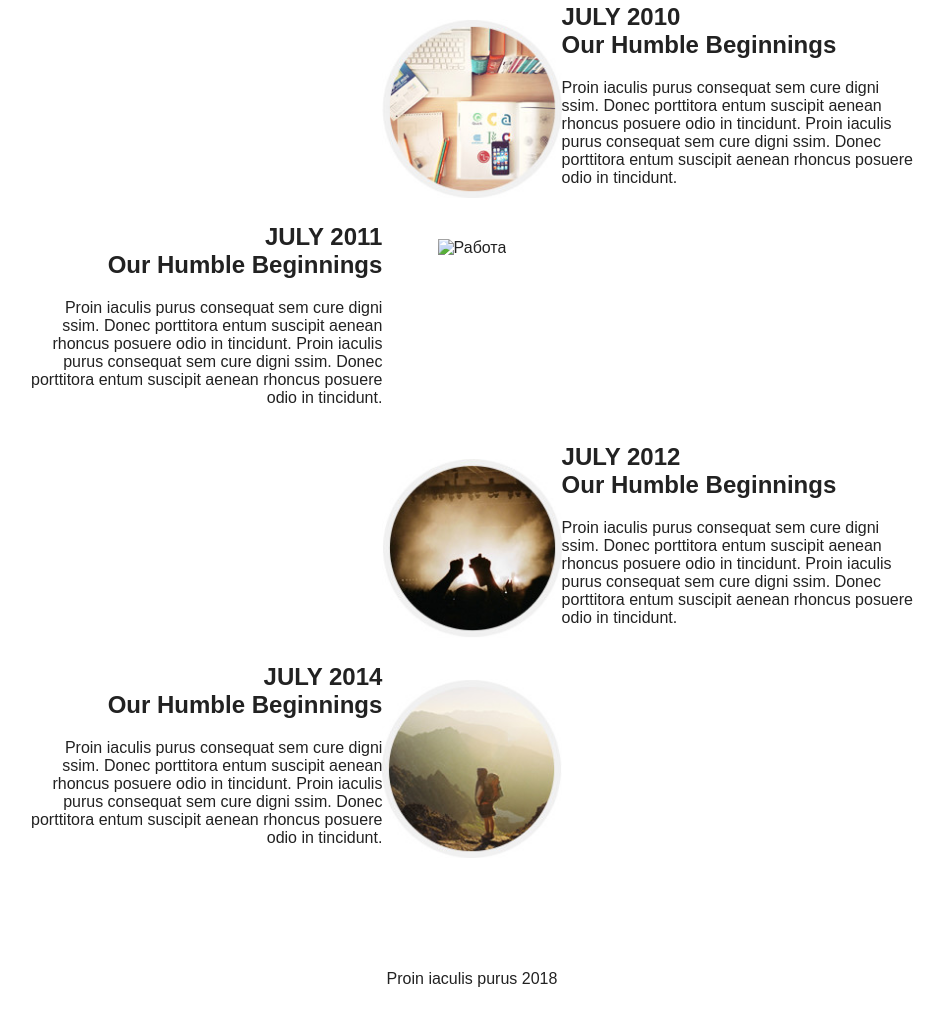
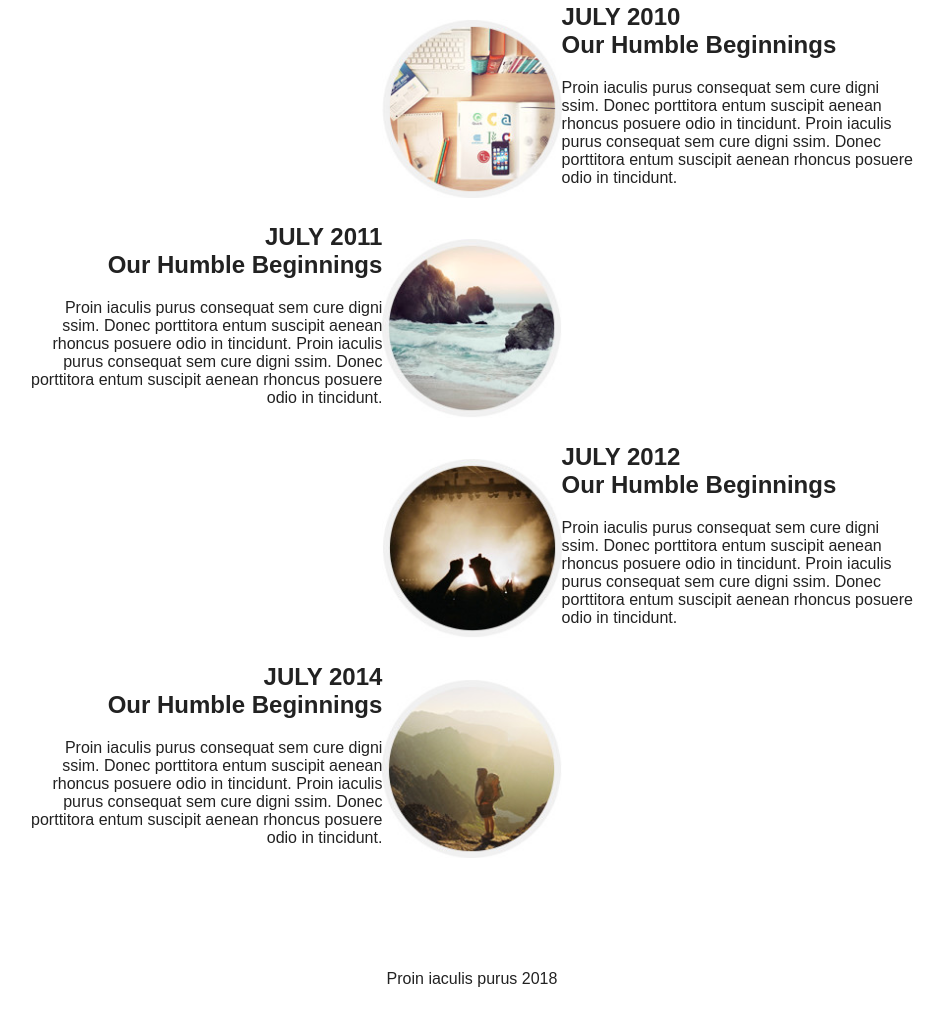
Before and after one commit to LavrukhinOleg/LavrukhinOleg.github.io, a plain HTML site: page github/ice/index.html in a window 1280 px wide. Shown: the part 1723-2746 px from the top of the page, without its empty margins (168-1112 px from the left). Drawn offline with Linux system fonts and the light colour scheme; files whose address does not match are found by name.

Commit message:
Update index.html

```diff
--- a/github/ice/index.html
+++ b/github/ice/index.html
@@ -123,7 +123,7 @@
 				</div>
 				<div class="container clearfix">
 					<div class="on">
-						<img src="ice/img/About2.jpg" alt="Работа">
+						<img src="img/about.png" alt="Работа">
 					</div>
 					<div class="qt">
 						<h2>JULY 2011 <br/>
```
